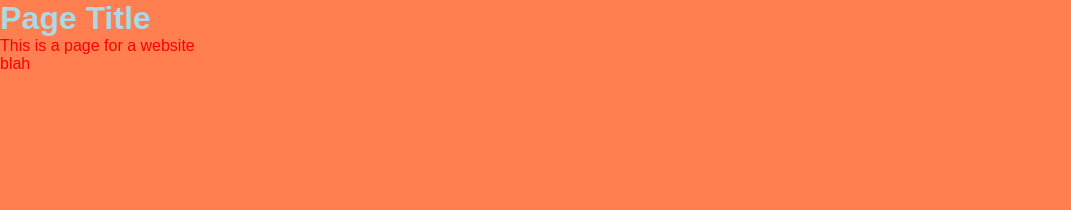
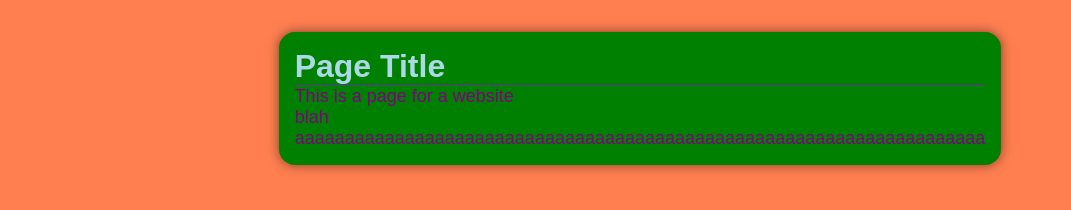
Before and after one commit to LSLS13/L-Portfolio.github.io, a plain HTML site: page aaa.html in a window 1280 px wide. Shown: the whole page, without its empty margins (0-1071 px from the left). Drawn offline with Linux system fonts and the light colour scheme.

Commit message:
made it look better
e

```diff
--- a/aaa.html
+++ b/aaa.html
@@ -11,7 +11,22 @@
     <!-- Local CSS -->
     <style>
         p {
-            color: red;
+            color: purple;
+            font-size: large;
+            background-color: green;
+        }
+        h1 {
+            border-bottom: 1px solid rebeccapurple;
+            background-color: green;
+        }
+        body {
+            box-shadow: 0 0 12px rgba(0, 0, 0, 0.5);
+            width: fit-content;
+            height: fit-content;
+            padding: 1rem 1rem;
+            margin: 2em auto 0;
+            border-radius: 1em;
+            background-color: green;
         }
     </style>
 </head>
@@ -21,5 +36,6 @@
     <h1 >Page Title</h1>
     <p>This is a page for a website</p>
     <p>blah</p>
+    <p>aaaaaaaaaaaaaaaaaaaaaaaaaaaaaaaaaaaaaaaaaaaaaaaaaaaaaaaaaaaaaaaaaaaaa</p>
 </body>
 </html>
--- a/styles.css
+++ b/styles.css
@@ -7,12 +7,36 @@ background-color: coral;
 
 body {
     color: lightblue;
-}
+    font-family: Arial, Helvetica, sans-serif;
+    box-shadow: 0 0 12px rgba(0, 0, 0, 0.5);
+    width: fit-content;
+    height: fit-content;
+    padding: 1rem 1rem;
+    margin: 5em auto 0;
+    border-radius: 1em;
+    background-color: green;
 
-body {
-    font-family: Arial, Helvetica, sans-serif;
 }
 
 a:hover{
-    color: yellow;
+    color: yellow; }
+
+p {
+    background-color: green; }
+
+h1 {
+    border-bottom: 1px solid crimson;
+    background-color: green; }
+
+form {
+    background-color: green; }
+
+li {
+    background-color: green; }
+
+td {
+   background-color: green; }
+
+a {
+    background-color: green;
 }
```
Also changed, not shown: games.html (+2 -3 lines).
